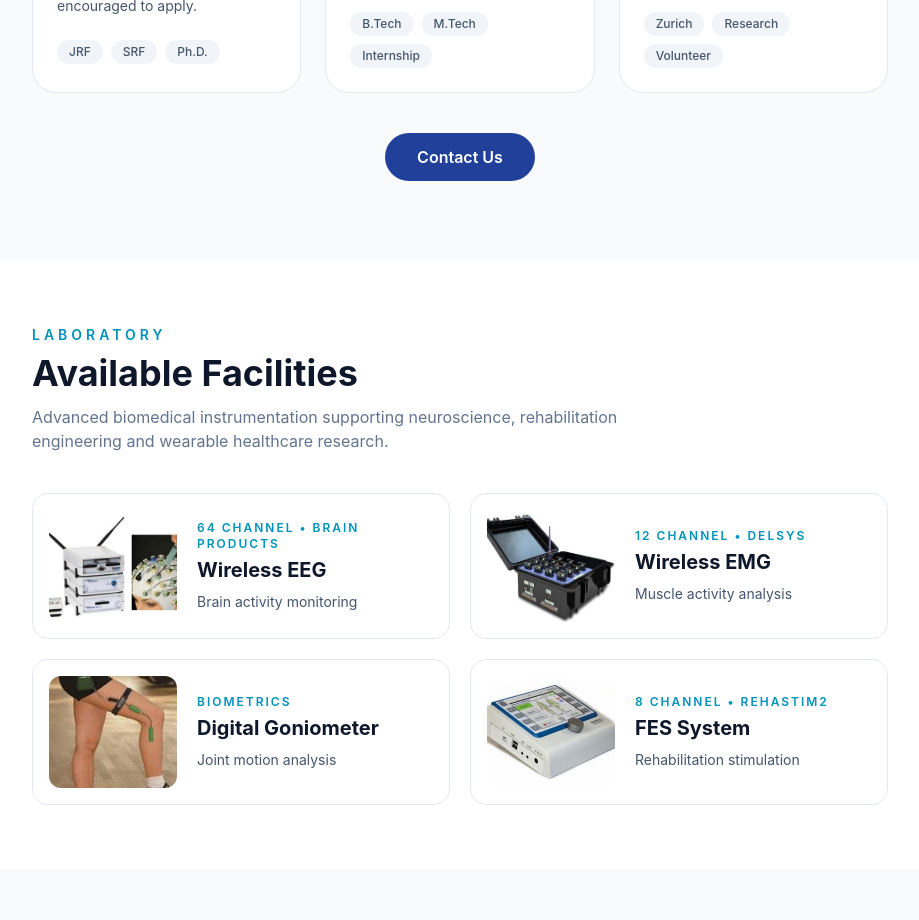
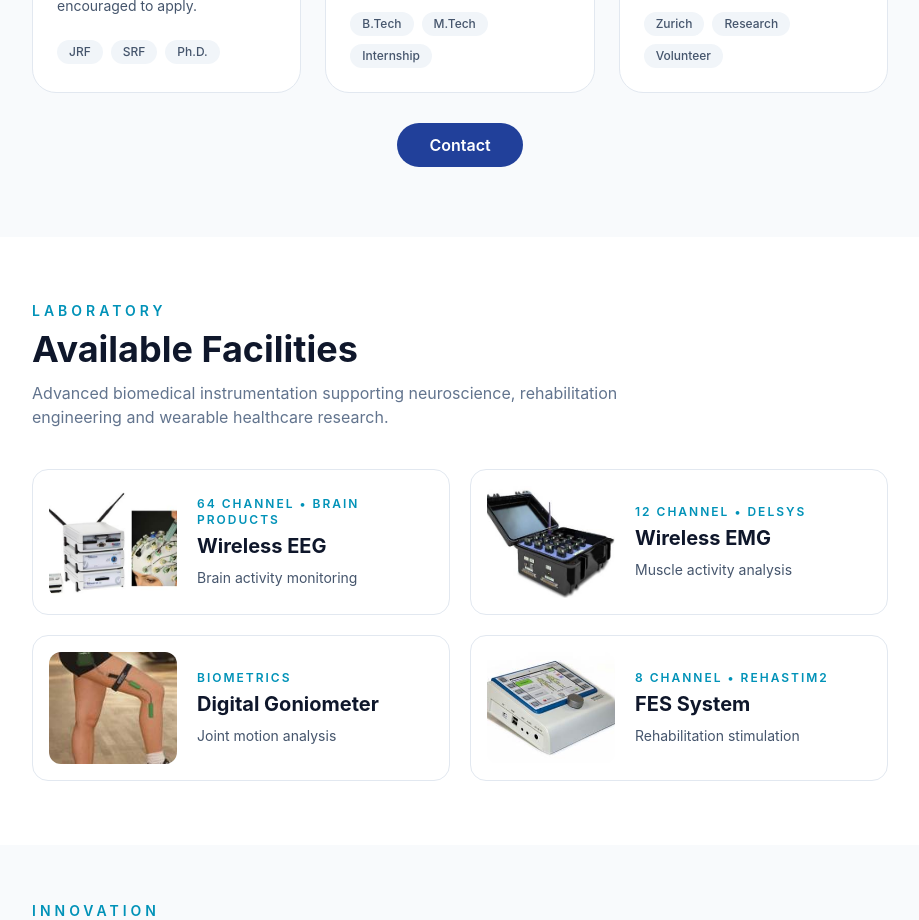
Before and after one commit to Shubu-rwt/IIT-web, a React (Vite) app: page / in a window 1280 px wide. Shown: the part 1480-2400 px from the top of the page, without its empty margins (320-1239 px from the left). Built offline with nearby package versions, Linux system fonts and the light colour scheme.

Commit message:
Make changes in button

```diff
--- a/src/components/sections/WorkingOpportunities.jsx
+++ b/src/components/sections/WorkingOpportunities.jsx
@@ -1,3 +1,4 @@
+import { Link } from "react-router-dom";
 const opportunities = [
   {
     title: "Research Positions",
@@ -103,7 +104,7 @@ export default function WorkingOpportunities() {
 
         <div className="mt-10 text-center">
 
-          <button
+          {/* <button
             className="
               rounded-full
               bg-[#21409A]
@@ -116,8 +117,22 @@ export default function WorkingOpportunities() {
             "
           >
             Contact Us
-          </button>
-
+          </button> */}
+<Link
+                to="/contact"
+               className="
+              rounded-full
+              bg-[#21409A]
+              px-8
+              py-3
+              text-white
+              font-semibold
+              transition
+              hover:bg-[#19327b]
+            "
+              >
+                Contact
+              </Link>
         </div>
 
       </div>
```
